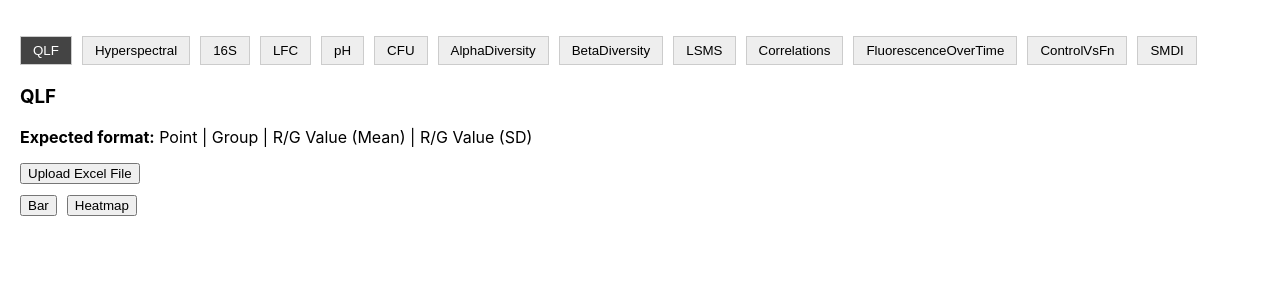
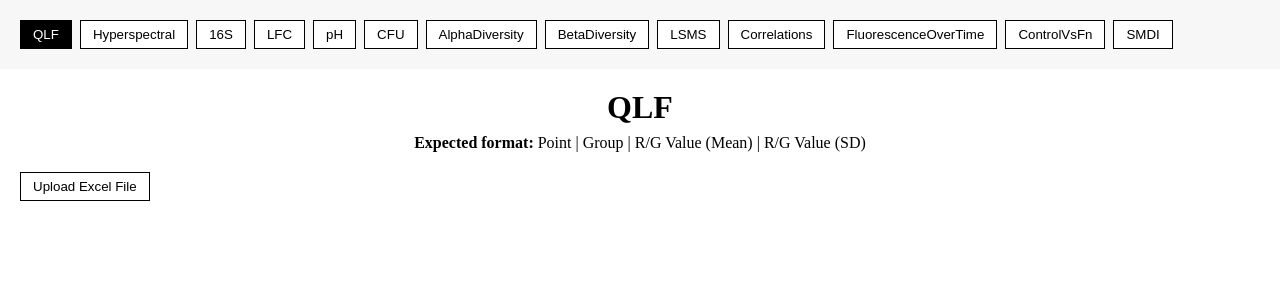
Before and after one commit to mantolek/bacteria-client, a React (Create React App) app: page / in a window 1280 px wide. Shown: the top 300 px of the page. Built offline with nearby package versions, Linux system fonts and the light colour scheme.

Commit message:
next commit

```diff
--- a/package.json
+++ b/package.json
@@ -14,8 +14,10 @@
     "react": "^19.1.0",
     "react-dom": "^19.1.0",
     "react-scripts": "5.0.1",
+    "sass": "^1.87.0",
     "typescript": "^4.9.5",
-    "web-vitals": "^2.1.4"
+    "web-vitals": "^2.1.4",
+    "xlsx": "^0.18.5"
   },
   "scripts": {
     "start": "react-scripts start",
--- /dev/null
+++ b/src/App.scss
@@ -0,0 +1,103 @@
+body {
+  height: 100vh;
+  margin: 0;
+}
+
+#root {
+  min-height: 100vh;
+}
+
+.Container {
+  overflow: auto;
+}
+
+.Result {
+  padding: 20px;
+  display: flex;
+  justify-content: center;
+}
+
+.Error {
+  background: red;
+  color: white;
+  padding: 12px;
+  margin: 0;
+  text-align: center;
+}
+
+.Title {
+  text-align: center;
+  padding: 20px 20px 0;
+
+  h3, p {
+    margin: 0;
+  }
+
+  h3 {
+    margin-bottom: 8px;
+    font-size: 32px;
+  }
+}
+
+.Buttons {
+  display: flex;
+  grid-gap: 8px;
+  flex-wrap: wrap;
+  padding: 20px;
+  background-color: #f7f7f7;
+}
+
+.Upload {
+  display: flex;
+  align-items: center;
+  grid-gap: 8px;
+
+  &__text {
+    display: flex;
+    align-items: center;
+    grid-gap: 8px;
+
+    p {
+      margin: 0;
+    }
+  }
+}
+
+.ChartType {
+  display: flex;
+  align-items: center;
+  grid-gap: 8px;
+  margin: 8px 0;
+
+  &__button {
+    background-color: white;
+    color: black;
+    border: 1px solid black;
+    padding: 6px 12px;
+    cursor: pointer;
+  }
+}
+
+.Button {
+  background-color: white;
+  color: black;
+  border: 1px solid black;
+  padding: 6px 12px;
+  cursor: pointer;
+
+  &--selected {
+    background-color: black;
+    color: white;
+  }
+}
+
+.Action {
+  padding: 20px 20px 0;
+  display: flex;
+  flex-direction: column;
+}
+
+.Colors {
+  display: flex;
+  align-items: center;
+}
--- a/src/App.tsx
+++ b/src/App.tsx
@@ -1,4 +1,5 @@
 import React, {useState, ChangeEvent, useRef} from 'react';
+import * as XLSX from 'xlsx';
 
 const analysisTypes = [
     'QLF', 'Hyperspectral', '16S', 'LFC', 'pH',
@@ -11,8 +12,8 @@ const analysisFormats: Record<string, string> = {
     Hyperspectral: "Group | Wavelength | Time Point | Intensity",
     "16S": "Taxon Name | Ino | C_D3 | C_D9 | C_D15 | F_D3 | F_D9 | F_D15",
     LFC: "Taxon Name | Control_log2_d9/d3 | Control_log2_d15/d3 | Control_log2_d15/d9 | Fn_log2_d9/d3 | Fn_log2_d15/d3 | Fn_log2_d15/d9",
-    pH: "Group | Sample | Time Point | Value",
-    CFU: "Group | Sample | Time Point | Value",
+    pH: "Group | Sample | Time Point | Value | sd",
+    CFU: "Group | Sample | Time Point | Value | sd",
     AlphaDiversity: "Sample | AlphaDiversity | Group",
     BetaDiversity: "Sample | Axis1 | Axis2 | Group",
     LSMS: "Compound | Sample_1 | Sample_2 | Sample_3 | Sample_4",
@@ -45,30 +46,94 @@ function App() {
     const [file, setFile] = useState<File | null>(null);
     const [imageUrl, setImageUrl] = useState<string | null>(null);
     const [error, setError] = useState('');
+    const [groups, setGroups] = useState<string[]>([]);
+    const [colors, setColors] = useState<Record<string, string>>({});
 
-    const handleFileChange = (e: ChangeEvent<HTMLInputElement>) => {
+    const handleFileChange = async (e: ChangeEvent<HTMLInputElement>) => {
         setError('');
         if (e.target.files && e.target.files[0]) {
-            setFile(e.target.files[0]);
+            const uploadedFile = e.target.files[0];
+            setFile(uploadedFile);
+            await extractGroups(uploadedFile);
         }
     };
 
-    const handleAskBE = async (chartType: string) => {
+    const extractGroups = async (file: File) => {
+        const data = await file.arrayBuffer();
+        const workbook = XLSX.read(data);
+        const worksheet = workbook.Sheets[workbook.SheetNames[0]];
+        const jsonData = XLSX.utils.sheet_to_json<Record<string, any>>(worksheet);
+
+        if (jsonData.length === 0) {
+            setGroups([]);
+            return;
+        }
+
+        const firstRow = jsonData[0];
+        const availableColumns = Object.keys(firstRow);
+        const normalizedColumns = availableColumns.map(col => col.toLowerCase());
+
+        const groupCandidates = ['group', 'taxon name', 'wavelength (nm)', 'wavelength', 'compound', 'sample'];
+
+        let selectedColumn = availableColumns.find((col, idx) => groupCandidates.includes(normalizedColumns[idx]));
+
+        if (!selectedColumn) {
+            selectedColumn = availableColumns[0];
+        }
+
+        let uniqueOptions: string[] = [];
+
+        if (selected === 'ControlVsFn' || selected === 'AlphaDiversity' || selected === 'BetaDiversity' || selected === 'SMDI') {
+            uniqueOptions = ['Control', 'Fn'];
+        } else if (selected === 'Correlations'){
+            uniqueOptions = ['scatter', 'line']
+        } else {
+            uniqueOptions = Array.from(
+                new Set(jsonData.map(row => row[selectedColumn as keyof typeof row]).filter(Boolean))
+            );
+        }
+
+        setGroups(uniqueOptions);
+
+        const initialColors: Record<string, string> = {};
+        uniqueOptions.forEach(option => {
+            initialColors[option] = '#000000';
+        });
+        setColors(initialColors);
+    };
+
+
+    const handleColorChange = (group: string, color: string) => {
+        setColors(prev => ({
+            ...prev,
+            [group]: color
+        }));
+    };
+
+    const handleCreateChart = async (chartType: string) => {
         if (!file) return;
 
         const formData = new FormData();
         formData.append('file', file);
         formData.append('analysis_type', selected);
         formData.append('chart_type', chartType);
+        formData.append('colors', JSON.stringify(colors));
 
         try {
-            const res = await fetch('https://bacteria-server.onrender.com/analyze', {
+            // const res = await fetch('https://bacteria-server.onrender.com/analyze', {
+            const res = await fetch('http://localhost:5050/analyze', {
                 method: 'POST',
                 body: formData,
             });
 
+            if (!res.ok) {
+                throw new Error(`HTTP error! Status: ${res.status}`);
+            }
+
             const data = await res.json();
-            setImageUrl(`https://bacteria-server.onrender.com${data.img}`);
+            // setImageUrl(`https://bacteria-server.onrender.com${data.img}`);
+            setImageUrl(`http://localhost:5050/${data.img}?t=${Date.now()}`);
+            setError('');
         } catch {
             setError('ERROR: Maybe the file is wrong or data is missing?')
         }
@@ -78,13 +143,35 @@ function App() {
         setFile(null);
         setImageUrl(null);
         setError('');
+        setGroups([])
+        setColors({})
         if (fileInputRef.current) fileInputRef.current.value = '';
     }
 
+    const handleDownload = () => {
+        if (!imageUrl) return;
+        fetch(imageUrl)
+            .then(response => response.blob())
+            .then(blob => {
+                const url = window.URL.createObjectURL(blob);
+
+                const a = document.createElement('a');
+                a.href = url;
+                a.download = 'chart.svg';
+                document.body.appendChild(a);
+                a.click();
+                document.body.removeChild(a);
+                window.URL.revokeObjectURL(url);
+            })
+            .catch(error => {
+                console.error('Error downloading the SVG:', error);
+            });
+    };
+
     return (
-        <div style={{padding: 20}}>
-            <p style={{color: 'red'}}>{error}</p>
-            <div style={{display: 'flex', marginBottom: 20, gap: 10, flexWrap: 'wrap'}}>
+        <div className="Container">
+            {error && <p className="Error">{error}</p>}
+            <div className="Buttons">
                 {analysisTypes.map((type) => (
                     <button
                         key={type}
@@ -92,44 +179,66 @@ function App() {
                             setSelected(type);
                             handleClean()
                         }}
-                        style={{
-                            backgroundColor: selected === type ? '#444' : '#eee',
-                            color: selected === type ? '#fff' : '#000',
-                            padding: '6px 12px',
-                            border: '1px solid #ccc',
-                            cursor: 'pointer'
-                        }}
+                        className={`Button ${selected === type ? 'Button--selected' : ''}`}
                     >
                         {type}
                     </button>
                 ))}
             </div>
 
+            <div className="Title">
                 <h3>{selected}</h3>
                 <p><strong>Expected format:</strong> {analysisFormats[selected]}</p>
-            <input ref={fileInputRef} type="file" accept=".xlsx" onChange={handleFileChange} style={{display: 'none'}}/>
+            </div>
 
-            <div style={{display: 'flex', alignItems: 'center', gridGap: '8px'}}>
-                <button onClick={() => fileInputRef.current?.click()}>
+            <div className="Action">
+                <input ref={fileInputRef} type="file" accept=".xlsx" onChange={handleFileChange}
+                       style={{display: 'none'}}/>
+
+                <div className="Upload">
+                    <button onClick={() => fileInputRef.current?.click()}
+                            className={`Button ${file ? 'Button--selected' : ''}`}>
                         Upload Excel File
                     </button>
-                {file && <div style={{display: 'flex', alignItems: 'center', gridGap: '8px'}}>
+                    {file && <div className="Upload__text">
                         <p>File uploaded: {file.name}</p>
                         <p style={{color: 'red', cursor: 'pointer'}} onClick={handleClean}>X</p>
                     </div>}
                 </div>
 
-            <div style={{marginTop: 10}}>
+                {file && <div className="ChartType">
                     {chartTypes[selected].map((chart) => (
-                    <button key={chart} onClick={() => handleAskBE(chart)} style={{marginRight: 10}}>
+                        <button className="ChartType__button" key={chart} onClick={() => handleCreateChart(chart)}>
                             {capitalizeFirstLetter(chart)}
                         </button>
                     ))}
+                </div>}
+
+                {file && groups.length > 0 && (
+                    <div className="ColorPicker">
+                        {groups.map(group => (
+                            <div key={group} style={{marginBottom: '10px'}}>
+                                <span>{group}</span>
+                                <input
+                                    type="color"
+                                    value={colors[group] || '#000000'}
+                                    onChange={(e) => handleColorChange(group, e.target.value)}
+                                    style={{marginLeft: '10px'}}
+                                />
+                            </div>
+                        ))}
+                    </div>
+                )}
+
+                {imageUrl && <div>
+                    <button onClick={handleDownload} className="Button">Download</button>
+                </div>}
             </div>
 
+
             {imageUrl && (
-                <div style={{marginTop: 30}}>
-                    <img src={imageUrl} alt="Result" />
+                <div className="Result">
+                    <img src={imageUrl} alt="Result"/>
                 </div>
             )}
         </div>
--- a/src/index.tsx
+++ b/src/index.tsx
@@ -1,6 +1,6 @@
 import React from 'react';
 import ReactDOM from 'react-dom/client';
-import './index.css';
+import './App.scss';
 import App from './App';
 
 const root = ReactDOM.createRoot(
```
Also changed, not shown: src/App.css (deleted, +0 -38 lines), 1 other file (tests, documents, lock files or other folders). Lines whose indentation alone changed are shown as unchanged.
